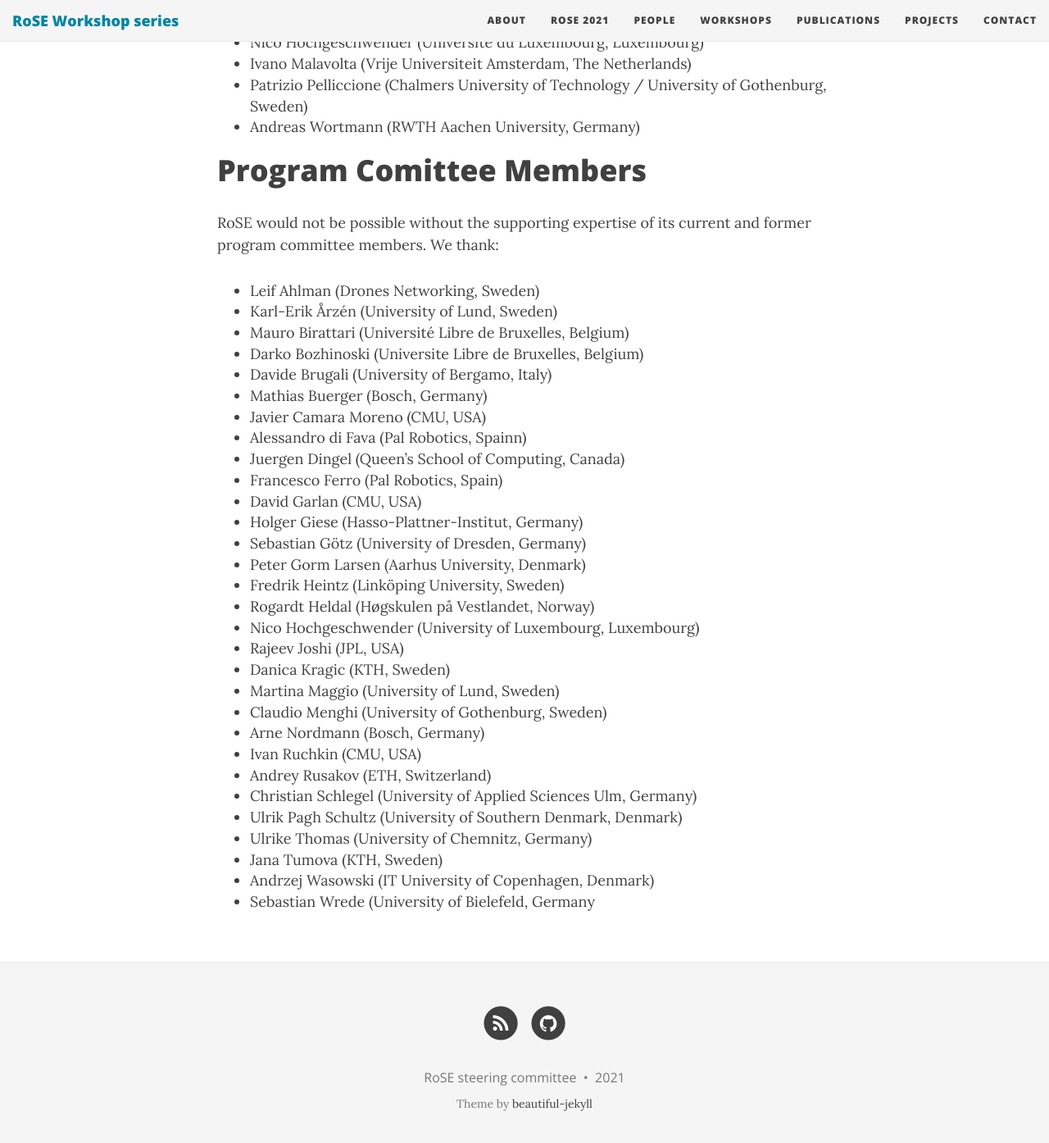
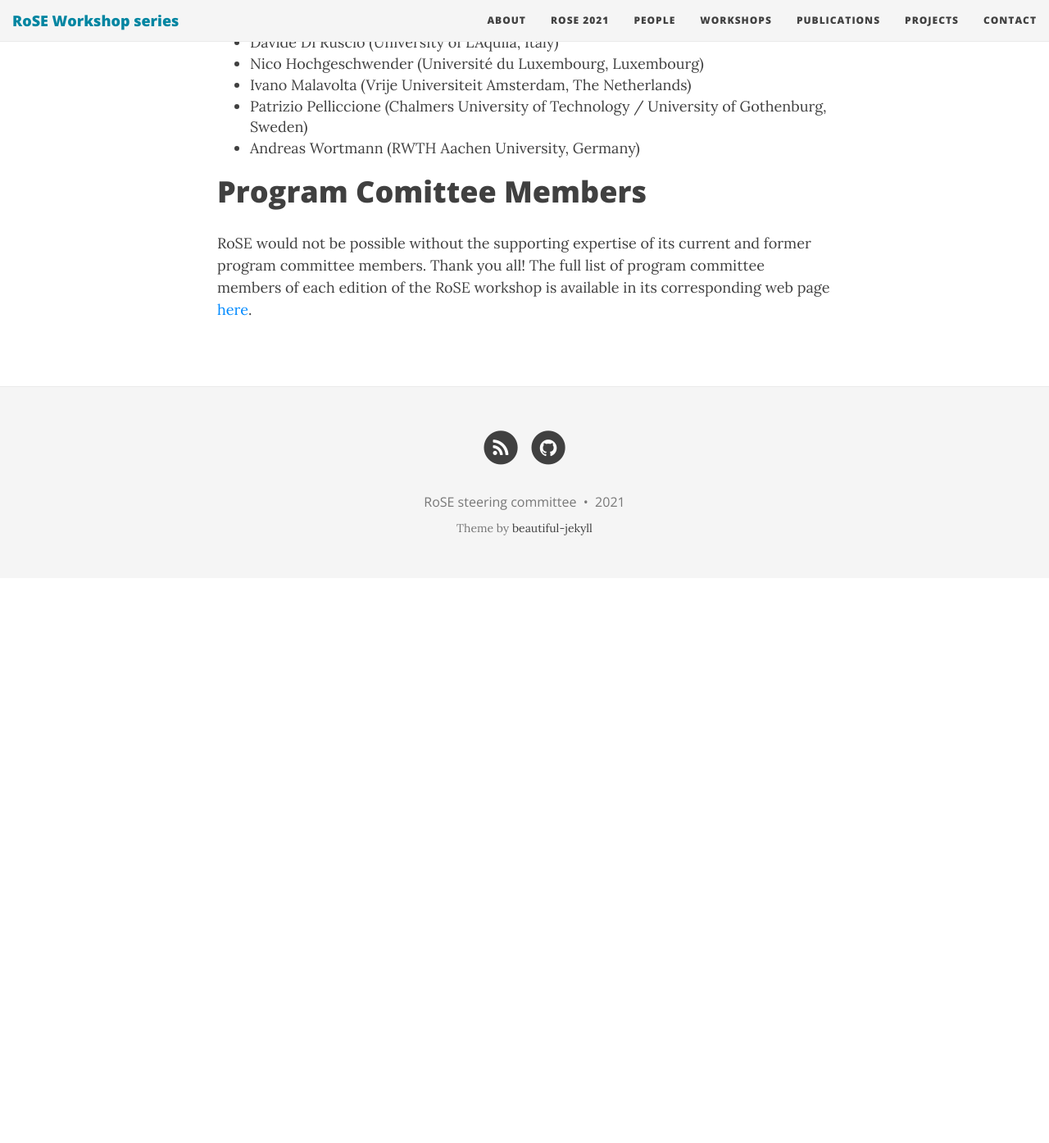
Before and after one commit to rose-workshops/rose-workshops.github.io, a Jekyll site: the page built from people.md, in a window 1280 px wide and 1400 px high, scrolled down 1187 px. Shown: the top 1394 px of the window at 82% size. Built offline with Jekyll 4.4.1, drawn with Linux system fonts in a browser that asks for light colours; nearby versions of some CDN libraries; after the commit the page ends 1892 px from its top, so only the background shows below that.

Commit message:
Update the PC members section of the People page

```diff
--- a/people.md
+++ b/people.md
@@ -23,6 +23,7 @@
 
 # Organization Committee Members
 The RoSE organization committee organizes the individual workshops and takes care of attacting relevant and interesting publications. We thank the current and former organization committee members for support of RoSE:
+- Andreas Angerer (XITASO GmbH, Germany)
 - Federico Ciccozzi (Mälardalen University, Sweden)
 - Davide Di Ruscio (University of L’Aquila, Italy)
 - Nico Hochgeschwender (Université du Luxembourg, Luxembourg)
@@ -30,36 +31,6 @@
 - Patrizio Pelliccione (Chalmers University of Technology / University of Gothenburg, Sweden)
 - Andreas Wortmann (RWTH Aachen University, Germany)
 
-
 # Program Comittee Members
-RoSE would not be possible without the supporting expertise of its current and former program committee members. We thank:
-- Leif Ahlman (Drones Networking, Sweden)
-- Karl-Erik Årzén (University of Lund, Sweden)
-- Mauro Birattari (Université Libre de Bruxelles, Belgium)
-- Darko Bozhinoski (Universite Libre de Bruxelles, Belgium)
-- Davide Brugali (University of Bergamo, Italy)
-- Mathias Buerger (Bosch, Germany)
-- Javier Camara Moreno (CMU, USA)
-- Alessandro di Fava (Pal Robotics, Spainn)
-- Juergen Dingel (Queen's School of Computing, Canada)
-- Francesco Ferro (Pal Robotics, Spain)
-- David Garlan (CMU, USA)
-- Holger Giese (Hasso-Plattner-Institut, Germany)
-- Sebastian Götz (University of Dresden, Germany)
-- Peter Gorm Larsen (Aarhus University, Denmark)
-- Fredrik Heintz (Linköping University, Sweden)
-- Rogardt Heldal (Høgskulen på Vestlandet, Norway)
-- Nico Hochgeschwender (University of Luxembourg, Luxembourg)
-- Rajeev Joshi (JPL, USA)
-- Danica Kragic (KTH, Sweden)
-- Martina Maggio (University of Lund, Sweden)
-- Claudio Menghi (University of Gothenburg, Sweden)
-- Arne Nordmann (Bosch, Germany)
-- Ivan Ruchkin (CMU, USA)
-- Andrey Rusakov (ETH, Switzerland)
-- Christian Schlegel (University of Applied Sciences Ulm, Germany)
-- Ulrik Pagh Schultz (University of Southern Denmark, Denmark)
-- Ulrike Thomas (University of Chemnitz, Germany)
-- Jana Tumova (KTH, Sweden)
-- Andrzej Wasowski (IT University of Copenhagen, Denmark)
-- Sebastian Wrede (University of Bielefeld, Germany
+RoSE would not be possible without the supporting expertise of its current and former program committee members. Thank you all!
+The full list of program committee members of each edition of the RoSE workshop is available in its corresponding web page [here](/workshops/).
```
